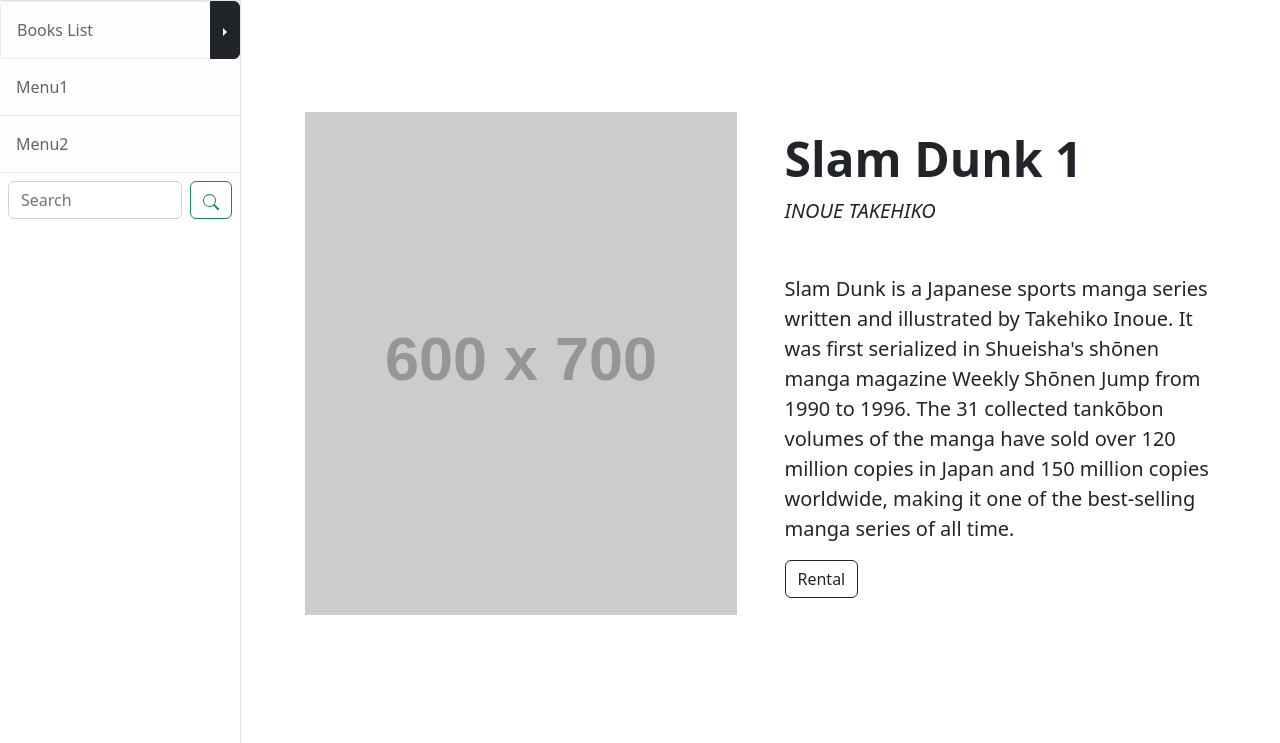
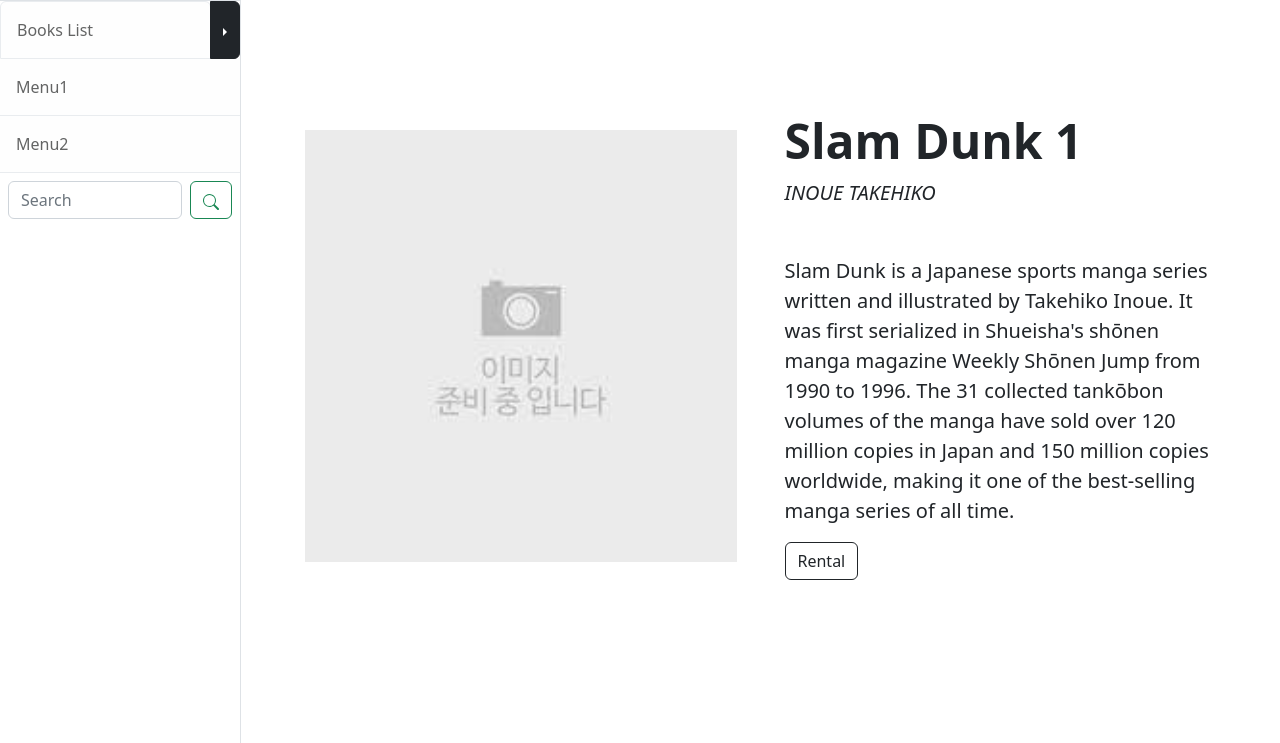
Before and after one commit to Lee816/techit_django_project_1, a Django app: page /books/1/detail/ in a window 1280 px wide. Shown: the part 57-800 px from the top of the page. Run offline with Django 4.2, Linux system fonts and the light colour scheme; data comes from the database, SQL or seed files in the repository; grey boxes labelled with a size stand in for pictures from a placeholder-image service; some libraries are stand-ins or nearby versions.

Commit message:
책 디테일 페이지 기본 이미지 설정

```diff
--- a/templates/books/book_detail.html
+++ b/templates/books/book_detail.html
@@ -1,10 +1,12 @@
 {% extends 'base.html' %}
+
+{% load static %}
 
 {% block contents %}
     <section class="py-5">
         <div class="container px-4 px-lg-5 my-5">
             <div class="row gx-4 gx-lg-5 align-items-center">
-                <div class="col-md-6"><img class="card-img-top mb-5 mb-md-0" src="https://dummyimage.com/600x700/dee2e6/6c757d.jpg" alt="..." /></div>
+                <div class="col-md-6"><img class="card-img-top mb-5 mb-md-0" src="{% static 'img/default.jpg' %}" alt="..." /></div>
                 <div class="col-md-6">
                     <h1 class="display-5 fw-bolder">{{ book.title }}</h1>
                     <div class="fs-5 mb-5">
```
Also changed, not shown: static/img/default.jpg (added).
